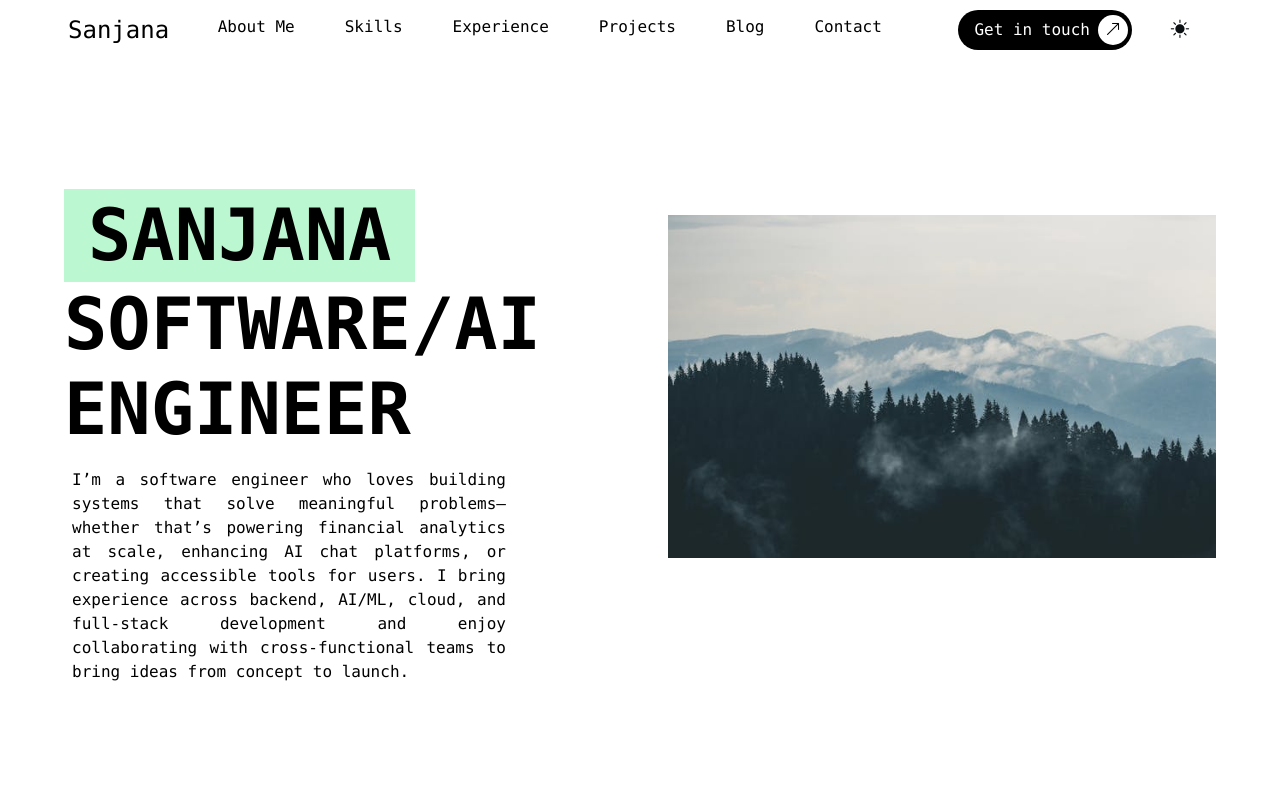
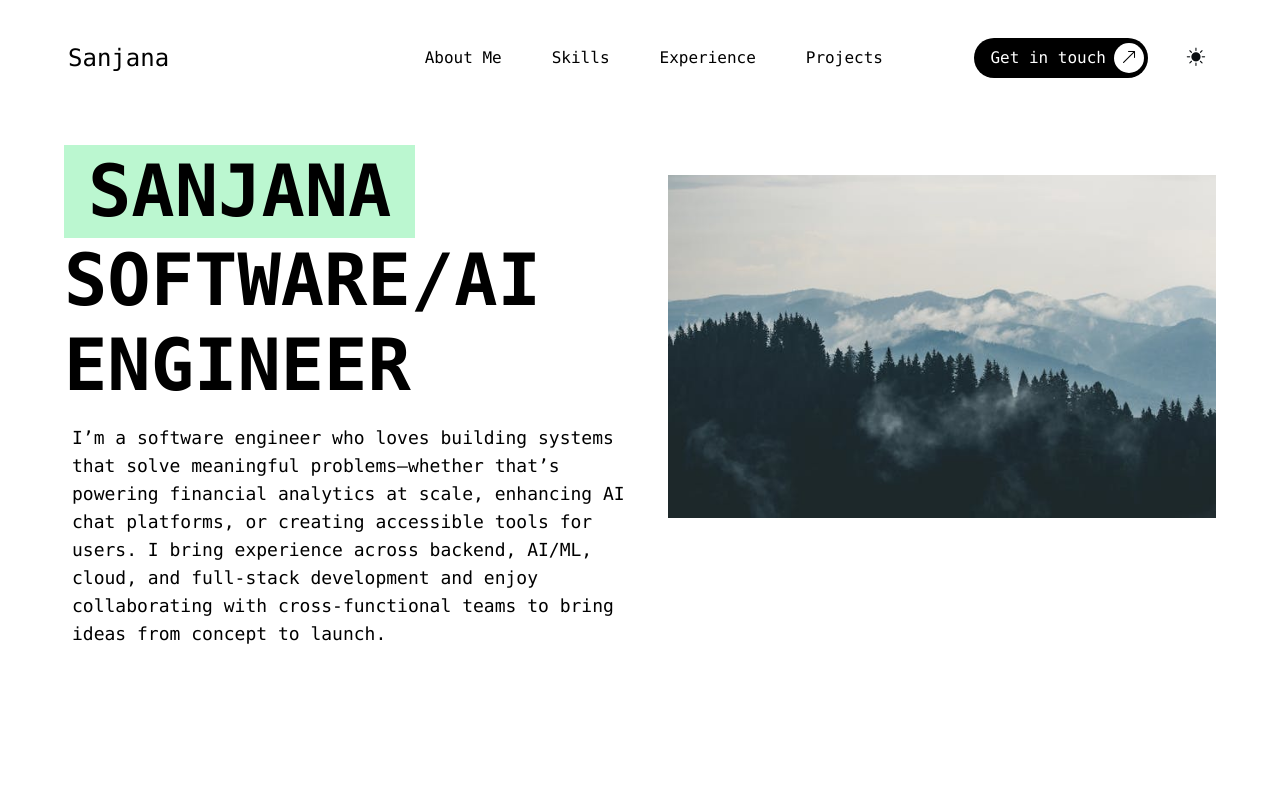
Before and after one commit to sanjanag197/web-portfolio, a website: page src/index.html in a window 1280 px wide. Shown: the top 800 px of the page. Drawn offline with nearby package versions, Linux system fonts and the light colour scheme; no server answers; files whose address does not match are found by name.

Commit message:
Fixed bugs/minor changes

```diff
--- a/src/css/index.css
+++ b/src/css/index.css
@@ -43,6 +43,10 @@ body.dark .reveal-hero-text.tw-bg-green-200 {
     -webkit-text-fill-color: initial !important;
 }
 
+/* Project boxes background in dark mode */
+body.dark [class*="tw-bg-[#f3f3f3b4]"] {
+    background-color: #49535f !important; /* darker box for dark mode */
+}
 
 
 html {
--- a/src/index.html
+++ b/src/index.html
@@ -5,7 +5,7 @@
         <meta name="viewport" content="width=device-width, initial-scale=1.0" />
         <title>Sanjana's Portfolio</title>
         <meta name="description" content="" />
-                <div
+                <!-- <div
                     class="reveal-up tw-flex tw-h-full tw-w-[46%] tw-place-content-center max-lg:tw-w-full lg:tw-sticky lg:tw-top-[20%]"
                 >
                     <h3
@@ -13,7 +13,7 @@
                     >
                         /* Lines 451-452 omitted */
                     </h3>
-                </div>
+                </div> -->
         <meta property="og:type" content="website" />
         <meta property="og:url" content="https://github.com/PaulleDemon" />
         <!--Replace with the current website url-->
@@ -55,30 +55,33 @@
         class="tw-flex tw-min-h-[100vh] tw-flex-col tw-bg-[#fff] tw-font-mono"
     >
         <header
-            class="tw-absolute tw-top-0 tw-z-20 tw-flex tw-h-[60px] tw-w-full tw-bg-opacity-0 tw-px-[5%] tw-items-center max-lg:tw-mr-auto max-lg:tw-px-4 lg:tw-justify-around"
+            class="tw-absolute tw-top-7 tw-z-20 tw-flex tw-h-[60px] tw-w-full tw-bg-opacity-0 tw-px-[5%] tw-items-center max-lg:tw-mr-auto max-lg:tw-px-4 lg:tw-justify-between"
         >
+            <!-- Left: Sanjana logo -->
             <a
-                class="tw-p-[4px] tw-text-2xl tw-font-medium"
+                class="tw-p-[4px] tw-text-2xl tw-font-medium tw-flex-shrink-0"
                 href=""
             >
                Sanjana
             </a>
+
+            <!-- Center: Navigation links (hidden on mobile, shown in collapsible menu) -->
             <div
-                class="collapsible-header animated-collapse max-lg:tw-shadow-md"
+                class="collapsible-header animated-collapse max-lg:tw-shadow-md lg:tw-flex lg:tw-flex-1 lg:tw-justify-center lg:tw-ml-40"
                 id="collapsed-header-items"
             >
                 <div
-                    class="tw-flex tw-h-full tw-w-max tw-gap-5 tw-text-base tw-text-black max-lg:tw-mt-[30px] max-lg:tw-flex-col max-lg:tw-place-items-end max-lg:tw-gap-5 lg:tw-mx-auto lg:tw-place-items-center"
+                    class="tw-flex tw-h-full tw-w-max tw-gap-5 tw-text-base tw-text-black max-lg:tw-mt-[30px] max-lg:tw-flex-col max-lg:tw-place-items-end max-lg:tw-gap-5 lg:tw-place-items-center"
                 >
                     <a class="header-links" href=""> About Me </a>
                     <a class="header-links" href="#skills"> Skills </a>
                     <a class="header-links" href="#experience"> Experience </a>
                     <a class="header-links" href="#projects"> Projects </a>
-                    <a class="header-links" href=""> Blog </a>
-                    <a class="header-links" href="#contact"> Contact </a>
                 </div>
+
+                <!-- Mobile: Get in touch + theme toggle (shown in collapsed menu) -->
                 <div
-                    class="tw-mx-4 tw-flex tw-place-items-center tw-gap-[20px] tw-text-base max-md:tw-w-full max-md:tw-flex-col max-md:tw-place-content-center"
+                    class="tw-flex tw-place-items-center tw-gap-[20px] tw-text-base max-md:tw-w-full max-md:tw-flex-col max-md:tw-place-content-center lg:tw-hidden"
                 >
                     <a
                         href="#contact"
@@ -93,10 +96,32 @@
                         </div>
                     </a>
                     <!-- Theme toggle (light / dark) -->
-                    <button id="theme-toggle" aria-pressed="false" aria-label="Toggle dark mode" title="Toggle dark mode" class="tw-ml-2 tw-h-[40px] tw-w-[40px] tw-flex tw-place-items-center tw-place-content-center tw-rounded-full">
-                        <i id="theme-icon" class="bi bi-moon-fill tw-text-2xl tw-text-black" aria-hidden="true"></i>
+                    <button id="theme-toggle-mobile" aria-pressed="false" aria-label="Toggle dark mode" title="Toggle dark mode" class="tw-ml-2 tw-h-[40px] tw-w-[40px] tw-flex tw-place-items-center tw-place-content-center tw-rounded-full">
+                        <i class="bi bi-moon-fill tw-text-2xl tw-text-black" aria-hidden="true"></i>
                     </button>
                 </div>
+            </div>
+
+            <!-- Right: Get in touch + theme toggle (desktop only) -->
+            <div
+                class="tw-flex tw-place-items-center tw-gap-[20px] tw-text-base tw-flex-shrink-0 max-lg:tw-hidden"
+            >
+                <a
+                    href="#contact"
+                    aria-label="contact"
+                    class="tw-flex tw-h-[40px] tw-place-items-center tw-gap-2 tw-rounded-full tw-bg-black tw-p-1 tw-pl-4 tw-text-white"
+                >
+                    <span>Get in touch</span>
+                    <div
+                        class="tw-flex tw-h-[30px] tw-w-[30px] tw-place-content-center tw-place-items-center tw-rounded-full tw-bg-white tw-font-semibold tw-text-black"
+                    >
+                        <i class="bi bi-arrow-up-right"></i>
+                    </div>
+                </a>
+                <!-- Theme toggle (light / dark) -->
+                <button id="theme-toggle" aria-pressed="false" aria-label="Toggle dark mode" title="Toggle dark mode" class="tw-ml-2 tw-h-[40px] tw-w-[40px] tw-flex tw-place-items-center tw-place-content-center tw-rounded-full">
+                    <i id="theme-icon" class="bi bi-moon-fill tw-text-2xl tw-text-black" aria-hidden="true"></i>
+                </button>
             </div>
             <button
                 class="bi bi-list tw-absolute tw-right-3 tw-top-3 tw-z-50 tw-text-3xl tw-text-black lg:tw-hidden"
@@ -127,13 +152,9 @@
                         >
                     </div>
                     <div
-                        class="reveal-hero-text tw-mt-2 tw-max-w-[450px] tw-p-2 tw-text-justify max-lg:tw-max-w-full"
+                        class="reveal-hero-text tw-mt-2 tw-max-w-[600px] tw-p-2 tw-text-left tw-text-lg max-lg:tw-max-w-full"
                     >
-                        I’m a software engineer who loves building systems that solve meaningful
-                        problems—whether that’s powering financial analytics at scale, enhancing
-                         AI chat platforms, or creating accessible tools for users. I bring experience
-                          across backend, AI/ML, cloud, and full-stack development and enjoy collaborating
-                          with cross-functional teams to bring ideas from concept to launch.
+                        I’m a software engineer who loves building systems that solve meaningful problems—whether that’s powering financial analytics at scale, enhancing AI chat platforms, or creating accessible tools for users. I bring experience across backend, AI/ML, cloud, and full-stack development and enjoy collaborating with cross-functional teams to bring ideas from concept to launch.
                     </div>
 
 
@@ -432,27 +453,15 @@
 
                 </div>
 
-                <a
-                    href="#contact"
-                    aria-label="contact"
-                    class="reveal-up tw-flex tw-h-[40px] tw-place-items-center tw-gap-2 tw-rounded-full tw-bg-black tw-p-1 tw-pl-4 tw-text-white"
-                >
-                    <span>Get in touch</span>
-                    <div
-                        class="tw-flex tw-h-[30px] tw-w-[30px] tw-place-content-center tw-place-items-center tw-rounded-full tw-bg-white tw-font-semibold tw-text-black"
-                    >
-                        <i class="bi bi-arrow-up-right"></i>
-                    </div>
-                </a>
             </div>
         </section>
 
         <section
             id="experience"
-            class="tw-relative tw-mt-10 tw-flex tw-min-h-[100vh] tw-w-full tw-max-w-[100vw] tw-flex-col tw-place-content-center tw-place-items-center lg:tw-p-6"
+            class="tw-relative tw-mt-20 tw-flex tw-min-h-[100vh] tw-w-full tw-max-w-[100vw] tw-flex-col tw-place-content-center tw-place-items-center lg:tw-p-6"
         >
             <div
-                class="tw-flex tw-h-full tw-w-full tw-justify-around tw-gap-8 tw-rounded-xl tw-bg-[#e7e6e685] tw-p-4 max-lg:tw-max-w-full max-lg:tw-flex-col past-experience-wrap"
+                class="tw-flex tw-h-full tw-w-full tw-justify-around tw-gap-8 tw-rounded-xl tw-bg-[#e7e6e685] tw-p-4 tw-pt-15 max-lg:tw-max-w-full max-lg:tw-flex-col past-experience-wrap"
             >
                 <div
                     class="reveal-up tw-flex tw-h-full tw-w-[46%] tw-place-content-center max-lg:tw-w-full lg:tw-sticky lg:tw-top-[20%]"
@@ -496,7 +505,7 @@
                         <div class="tw-text-sm tw-text-gray-500 tw-mb-2 md:tw-hidden">
                             <p>June 2025 - Present</p>
                         </div>
-                        <div class="tw-text-justify tw-text-gray-800">
+                        <div class="tw-text-left tw-text-gray-800 tw-tracking-tight">
                             <ul class="tw-list-disc tw-ml-6">
                                 <li>Built an enterprise-scale anomaly detection system for financial data management, achieving 95% accuracy while processing millions of transactions and reducing monetary errors by 18%.</li>
                                 <li>Architected and deployed a scalable AI-driven conversational platform serving 100K+ weekly users, integrating advanced LLM capabilities that increased user engagement by 20% and accelerated feature delivery by 25%.</li>
@@ -535,7 +544,7 @@
                         <div class="tw-text-sm tw-text-gray-500 tw-mb-2 md:tw-hidden">
                             <p>November 2023 - May 2025</p>
                         </div>
-                        <div class="tw-text-justify tw-text-gray-800">
+                        <div class="tw-text-left tw-text-gray-800 tw-tracking-tight">
                             <ul class="tw-list-disc tw-ml-6">
                                 <li>Led end-to-end development of React Native mobile application and customer-facing web platform, architecting secure payment processing systems handling $50K+ monthly financial transactions with zero security vulnerabilities</li>
                                 <li>Designed and implemented automated notification infrastructure that increased user engagement by 25%, demonstrating ability to build systems that continuously improve operations through intelligent automation.</li>
@@ -573,7 +582,7 @@
                         <div class="tw-text-sm tw-text-gray-500 tw-mb-2 md:tw-hidden">
                             <p>May 2024 - August 2024</p>
                         </div>
-                        <div class="tw-text-justify tw-text-gray-800">
+                        <div class="tw-text-left tw-text-gray-800 tw-tracking-tight">
                             <ul class="tw-list-disc tw-ml-6">
                                 <li>Rapidly learned and applied cutting-edge ML technologies to transform legacy guided chatbot into intelligent free-form conversational systems, improving accuracy from 85% to 98% through strategic model experimentation.
                                 <li>Collaborated cross-functionally with product and design teams to balance technical innovation with user experience requirements, delivering solutions that reduced user attrition by 20%.</li>
@@ -611,7 +620,7 @@
                         <div class="tw-text-sm tw-text-gray-500 tw-mb-2 md:tw-hidden">
                             <p>May 2023 - August 2023</p>
                         </div>
-                        <div class="tw-text-justify tw-text-gray-800">
+                        <div class="tw-text-left tw-text-gray-800 tw-tracking-tight">
                             <ul class="tw-list-disc tw-ml-6">
                                 <li>Engineered automated reporting infrastructure using cloud tools, reducing analyst time by 30% for financial analytics clients</li>
                                 <li>Applied advanced analytics to complex operational datasets, delivering actionable insights that drove 12% improvement in client inventory performance and operational efficiency.</li>
@@ -993,16 +1002,33 @@
         (function () {
             try {
                 const toggle = document.getElementById('theme-toggle');
+                const toggleMobile = document.getElementById('theme-toggle-mobile');
                 const icon = document.getElementById('theme-icon');
+
                 function setTheme(theme) {
                     document.body.classList.toggle('dark', theme === 'dark');
+
+                    // Update both toggle buttons
                     if (toggle) toggle.setAttribute('aria-pressed', theme === 'dark');
+                    if (toggleMobile) toggleMobile.setAttribute('aria-pressed', theme === 'dark');
+
+                    // Update icon for desktop toggle
                     if (icon) {
                         icon.classList.toggle('bi-moon-fill', theme === 'dark');
                         icon.classList.toggle('bi-sun-fill', theme !== 'dark');
-                        // tweak icon color classes used across the page
                         icon.classList.toggle('tw-text-white', theme === 'dark');
                         icon.classList.toggle('tw-text-black', theme !== 'dark');
+                    }
+
+                    // Update icon for mobile toggle
+                    if (toggleMobile) {
+                        const mobileIcon = toggleMobile.querySelector('i');
+                        if (mobileIcon) {
+                            mobileIcon.classList.toggle('bi-moon-fill', theme === 'dark');
+                            mobileIcon.classList.toggle('bi-sun-fill', theme !== 'dark');
+                            mobileIcon.classList.toggle('tw-text-white', theme === 'dark');
+                            mobileIcon.classList.toggle('tw-text-black', theme !== 'dark');
+                        }
                     }
 
                     // Switch NitesOut logo based on theme
@@ -1016,12 +1042,14 @@
                     try { localStorage.setItem('theme', theme); } catch (e) { /* ignore */ }
                 }
 
-                if (toggle) {
-                    toggle.addEventListener('click', function () {
-                        const current = document.body.classList.contains('dark') ? 'dark' : 'light';
-                        setTheme(current === 'dark' ? 'light' : 'dark');
-                    });
+                function toggleTheme() {
+                    const current = document.body.classList.contains('dark') ? 'dark' : 'light';
+                    setTheme(current === 'dark' ? 'light' : 'dark');
                 }
+
+                // Add click listeners to both toggle buttons
+                if (toggle) toggle.addEventListener('click', toggleTheme);
+                if (toggleMobile) toggleMobile.addEventListener('click', toggleTheme);
 
                 // Initialize: prefer saved, then OS preference
                 var saved = null;
--- a/src/index.js
+++ b/src/index.js
@@ -112,9 +112,9 @@ sections.forEach((sec) => {
 
     revealUptimeline.to(sec.querySelectorAll(".reveal-up"), {
         opacity: 1,
-        duration: 0.8,
+        duration: 0.4,
         y: "0%",
-        stagger: 0.2,
+        stagger: 0.05,
     })
 
 
```
Also changed, not shown: src/css/tailwind-build.css.
